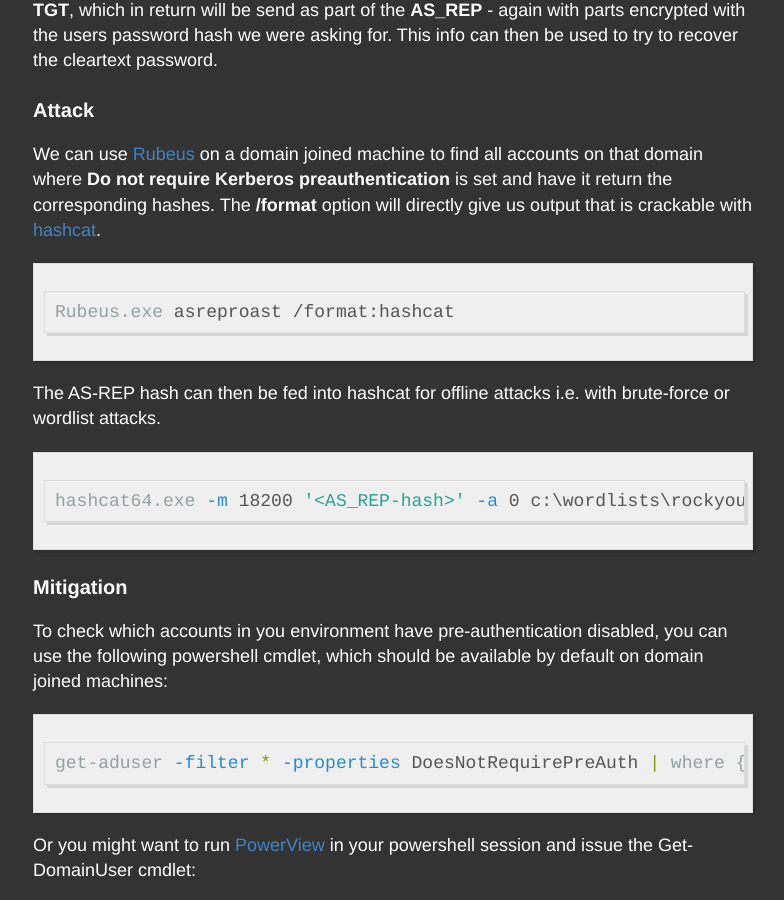
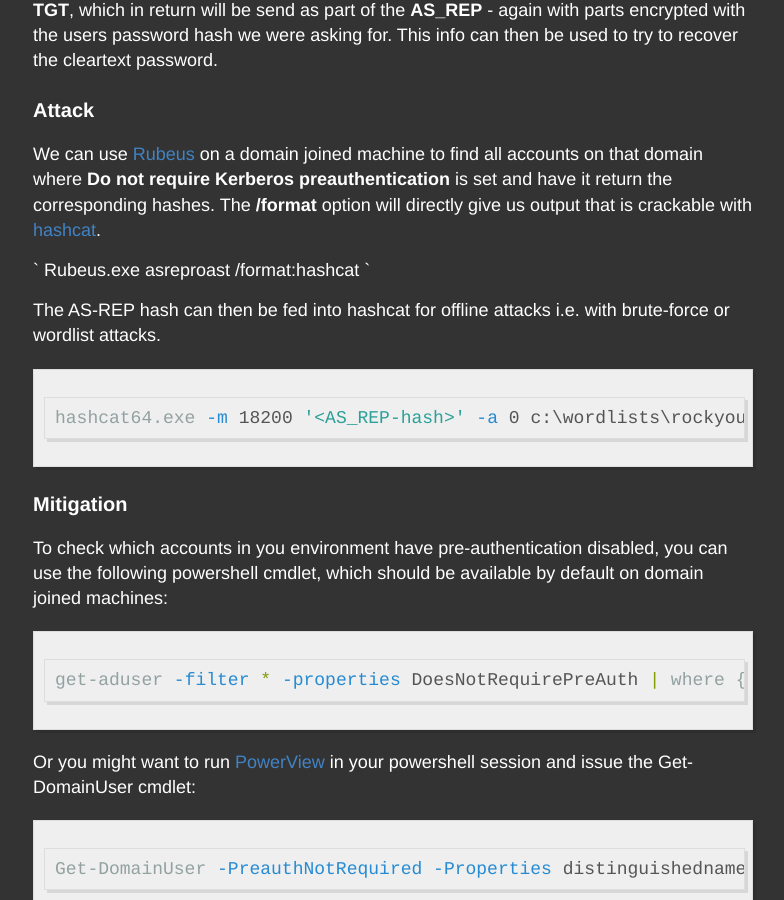
Before and after one commit to LuemmelSec/LuemmelSec.github.io, a Jekyll site: the page built from _posts/2020-12-11-Kerberoasting-VS-AS-REP-Roasting.md, in a window 1280 px wide and 900 px high, scrolled down 2794 px. Shown: the whole window, without its empty margins (247-1031 px from the left). Built offline with Jekyll 4.4.1, drawn with Linux system fonts in a browser that asks for light colours.

Commit message:
Update 2020-12-11-Kerberoasting-VS-AS-REP-Roasting.md

````diff
--- a/_posts/2020-12-11-Kerberoasting-VS-AS-REP-Roasting.md
+++ b/_posts/2020-12-11-Kerberoasting-VS-AS-REP-Roasting.md
@@ -57,9 +57,9 @@
 
 We can use [Rubeus](https://github.com/GhostPack/Rubeus) on a domain joined machine to find all accounts on that domain where **Do not require Kerberos preauthentication** is set and have it return the corresponding hashes. The **/format** option will directly give us output that is crackable with [hashcat](https://github.com/hashcat/hashcat).
 
-```powershell
+`
 Rubeus.exe asreproast /format:hashcat
-```
+`
 
 The AS-REP hash can then be fed into hashcat for offline attacks i.e. with brute-force or wordlist attacks.
 
````
